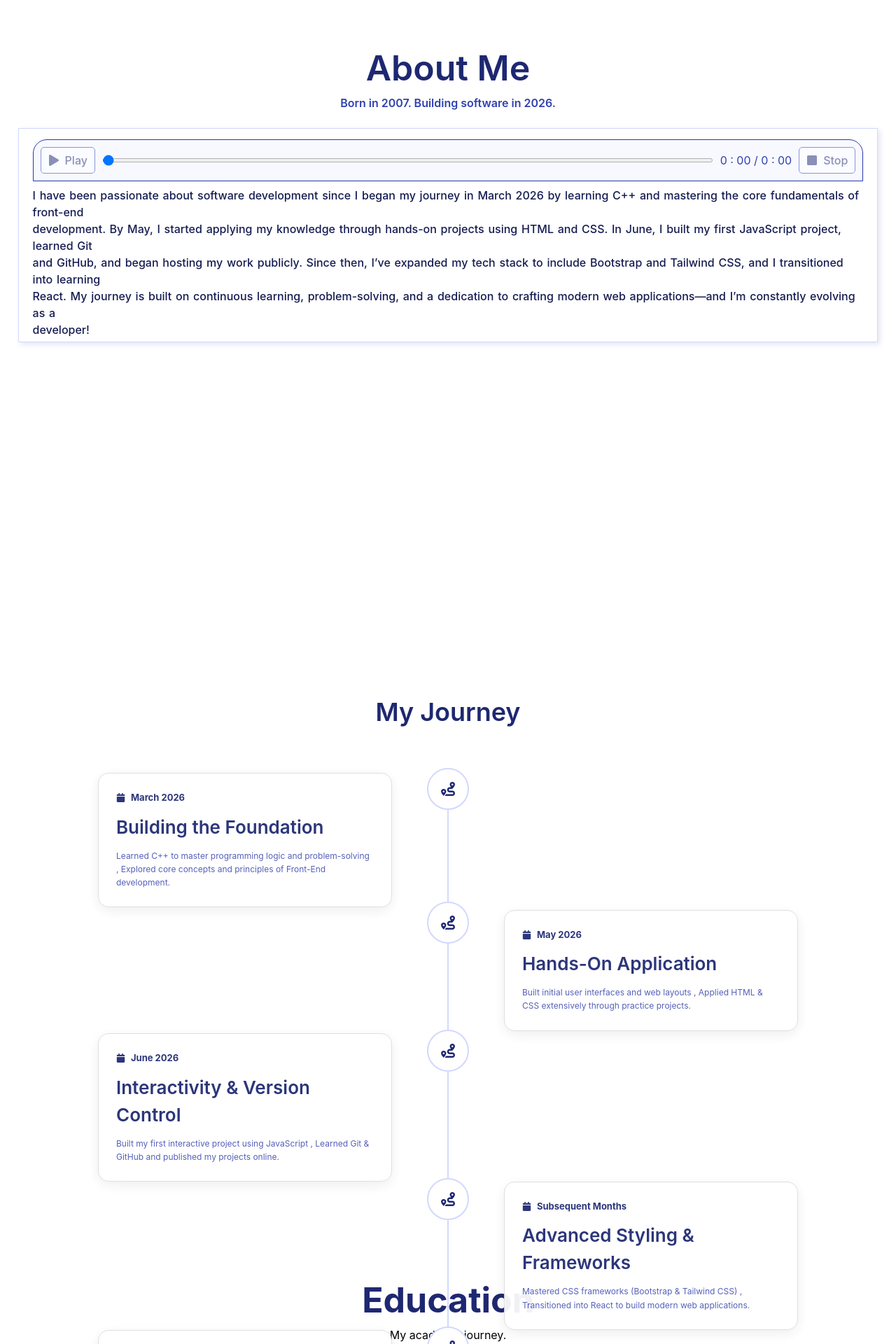
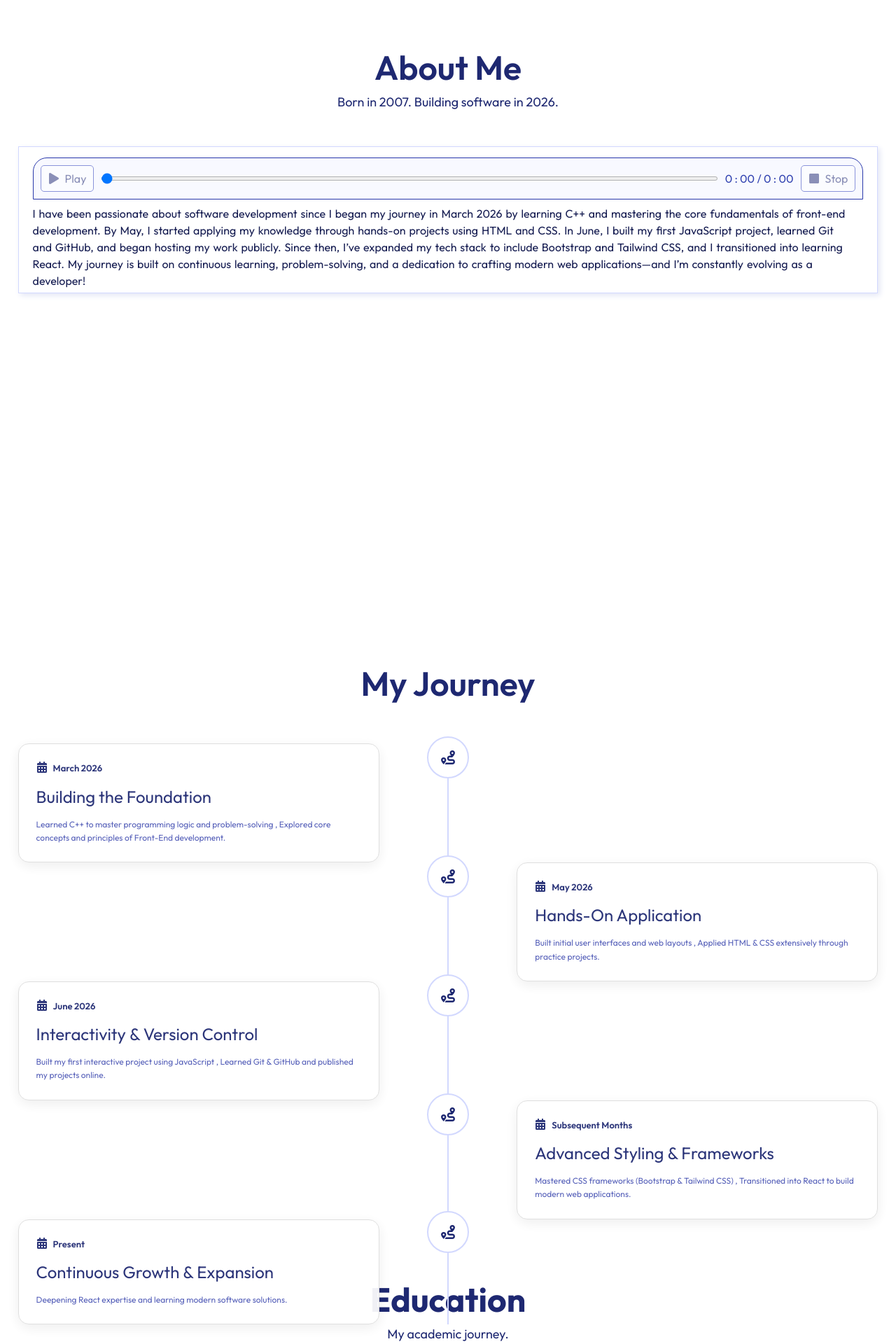
Before and after one commit to samar20ebrahem-cyber/Samar-Ebrahem, a React (Vite) app: page / in a window 1280 px wide. Shown: the part 820-2740 px from the top of the page at 70% size. Built offline with nearby package versions, Linux system fonts and the light colour scheme.

Commit message:
style : adjust spacing in nav , story , journey and education

```diff
--- a/package.json
+++ b/package.json
@@ -10,6 +10,7 @@
     "preview": "vite preview"
   },
   "dependencies": {
+    "@fontsource/outfit": "^5.3.0",
     "@tailwindcss/vite": "^4.3.3",
     "react": "^19.2.8",
     "react-dom": "^19.2.8",
--- a/src/App.jsx
+++ b/src/App.jsx
@@ -1,3 +1,6 @@
+import '@fontsource/outfit/400.css'
+import '@fontsource/outfit/600.css'
+import '@fontsource/outfit/700.css'
 import './App.css'
 import {
   BrowserRouter,
--- a/src/ICS/Education/Education.css
+++ b/src/ICS/Education/Education.css
@@ -1,7 +1,14 @@
-#education {
-    width: 100%;
+.education h1 {
+    font-size: 48px;
+}
+
+.desc-education {
+    font-size: 18px;
     text-align: center;
+    color: #1E2871;
+    font-weight: 500;
 }
+
 .education-timeline-layout {
     display: flex;
     width: 100%;
@@ -10,7 +17,7 @@
     align-items: flex-start;
 }
 
-.education-timeline{
+.education-timeline {
     width: 100px;
     position: relative;
     display: flex;
@@ -25,12 +32,12 @@
     height: 90%;
     background-color: #D7DCFD;
     left: 50%;
-    top: 50px;
+    top: 70px;
     transform: translateX(-50%);
 }
 
 .education-timeline-item {
-     min-height: 233px;
+    min-height: 233px;
     height: auto;
     display: flex;
     align-items: flex-start;
@@ -52,7 +59,7 @@
 
 .education-icon-circle svg {
     font-size: 40px;
-    color: #3041B0;
+    color: #1E2871;
 }
 
 .education-details {
@@ -64,44 +71,23 @@
     box-shadow: 3px 3px 8px #D7DCFD;
     width: 100%;
     text-align: left;
-    padding: 20px;
+    padding: 12px;
     margin-bottom: 20px;
-    height: 233px;
+    height: 230px;
 }
 
-h2 {
+.education-card h2 {
     color: #1E2871;
-    font-weight: 700;
-    font-size: x-large;
+    font-weight: 600;
+    font-size: 32px;
 }
 
-.education-details span {
-    display: flex;
-    gap: 8px;
-    align-items: center;
-}
-
-span p {
+.time-edu p,
+.time-edu svg,
+.educ-location svg,
+.educ-location span {
     color: #3041B0;
-    margin-top: 10px;
-}
-
-.education-institution {
-    color: #3041B0;
-    font-size: 20px;
-    font-weight: 700;
-    margin-block: 10px;
-}
-
-.education-info-icon {
-    font-size: 20px;
-    color: #3041B0;
-}
-
-.education-location{
-    color: #3041B0;
-    font-size: small;
-    font-weight: 400;
+    font-size: 14px;
 }
 
 .education-achievements-title {
@@ -109,10 +95,44 @@ span p {
     font-weight: 600;
 }
 
-.education-achievement-item{
+.education-achievement-item {
     margin-left: 16px;
     color: #3041B0;
     font-size: small;
-    font-weight: 450;
+    font-weight: 400;
     line-height: 25px;
 }
+
+.time-edu {
+    display: flex;
+    align-items: center;
+    gap: 8px;
+}
+
+.educ-location {
+    display: flex;
+    align-items: center;
+    gap: 16px;
+}
+
+.educ-institution,
+.educ-city {
+    display: flex;
+    align-items: center;
+    gap: 8px;
+}
+
+.educ-institution {
+    min-width: 0;
+}
+
+.educ-city {
+    flex-shrink: 0;
+}
+
+.education-institution {
+    color: #3041B0;
+    font-size: 20px;
+    font-weight: 500;
+    margin-block: 10px;
+}
--- a/src/ICS/Education/Education.jsx
+++ b/src/ICS/Education/Education.jsx
@@ -4,11 +4,11 @@ import { GoDotFill } from 'react-icons/go'
 export function Education() {
     return (
         <>
-            <section id='education'>
+            <section className='education'>
                 <h1>Education</h1>
-                <p>My academic journey.</p>
+                <p className='desc-education'>My academic journey.</p>
                 <div className="education-timeline-layout">
-                    <div>
+
                     <div className="education-timeline">
 
                         <div className="education-timeline-item">
@@ -23,25 +23,28 @@ export function Education() {
                             </div>
                         </div>
                     </div>
-                    </div>
+
 
                     <div className='education-details'>
                         <div className='education-card'>
                             <h2>Bachelor of Computer Science and Information Technology</h2>
-
-                            <span>
-                                <FaCalendarAlt className='education-info-icon' />
+                            <div className='time-edu'>
+                                <FaCalendarAlt />
                                 <p>Sep 2026 - Present</p>
-                            </span>
-                            <span>
-                                <FaMapMarkerAlt className='education-info-icon' />
+                            </div>
+                            <div className='educ-location'>
+                                <div className='educ-institution'>
+                                    <FaMapMarkerAlt />
                                     <p className='education-institution'>Al-Riyada University for Science and Technology</p>
-                                <GoDotFill className='education-info-icon' />
-                                <span className='education-location'> Menoufia, Egypt</span>
-                            </span>
+                                </div>
+                                <div className='educ-city'>
+                                    <GoDotFill />
+                                    <span> Menoufia, Egypt</span>
+                                </div>
+                            </div>
                             <p className='education-achievements-title'>Key Achievements:</p>
                             <ul>
-                                <li className='education-achievement-item'>Currently enrolled as a first-year student in the Bachelor of Computer Science and Information Technology program, focusing on developing a strong foundation <br />
+                                <li className='education-achievement-item'>Currently enrolled as a first-year student in the Bachelor of Computer Science and Information Technology program, focusing on developing a strong foundation
                                     in computer science, programming, and software development.</li>
                             </ul>
                         </div>
@@ -49,20 +52,24 @@ export function Education() {
                         <div className='education-card'>
                             <h2>Azhar Secondary School</h2>
 
-                            <span>
-                                <FaCalendarAlt className='education-info-icon' />
+                            <div className='time-edu'>
+                                <FaCalendarAlt />
                                 <p>Sep 2023 - Jun 2025</p>
-                            </span>
-                            <span>
-                                <FaMapMarkerAlt className='education-info-icon' />
+                            </div>
+                            <div className='educ-location'>
+                                <div className="educ-institution">
+                                    <FaMapMarkerAlt />
                                     <p className='education-institution'>Abu El-Matamir Girls’ Al-Azhar Institute</p>
-                                <GoDotFill className='education-info-icon' />
+                                </div>
+                                <div className="educ-city">
+
+                                    <GoDotFill />
                                     <span className='education-location'>Beheira, Egypt</span>
-                            </span>
+                                </div>
+                            </div>
                             <p className='education-achievements-title'>Key Achievements:</p>
                             <ul>
-
-                                <li className='education-achievement-item'> Successfully completed secondary education in 2025 after beginning the program in 2023, building a strong academic foundation for pursuing higher education <br />
+                                <li className='education-achievement-item'> Successfully completed secondary education in 2025 after beginning the program in 2023, building a strong academic foundation for pursuing higher education
                                     in Computer Science.</li>
                             </ul>
                         </div>
--- a/src/ICS/Header/Header.jsx
+++ b/src/ICS/Header/Header.jsx
@@ -7,9 +7,8 @@ export function Header() {
             <section id='home'>
                 <h1>Samar Ebrahem </h1>
                 <p className='hero-role'>Front-end Developer</p>
-                <p className='hero-description'>Passionate Frontend Developer,Lifelong learner,<br />
-                    Building clean, Modern and use-focused web <br />
-                    experiences.</p>
+                <p className='hero-description'>Passionate Frontend Developer,Lifelong learner, Building clean, <br />
+                    Modern and use-focused web experiences.</p>
                 <div className='social-links'>
                     <div className='social-link'>
                         <FaEnvelope className='social-icon' />
--- a/src/ICS/Journey/Journey.css
+++ b/src/ICS/Journey/Journey.css
@@ -1,12 +1,8 @@
-.journey {
-    padding: 50px 20px;
-}
-
 .journey h1 {
     text-align: center;
-    margin-bottom: 60px;
+    margin-bottom: 50px;
     color: #1E2871;
-    font-size: 36px;
+    font-size: 48px;
     font-weight: 600;
 }
 
@@ -14,8 +10,7 @@
 .journey-timeline {
     position: relative;
     width: 100%;
-    max-width: 1000px;
-    margin: auto;
+    margin-inline: auto;
 }
 
 /* الخط اللي في النص */
@@ -33,7 +28,6 @@
 .journey-timeline-item {
     position: relative;
     width: 100%;
-    min-height: 180px;
     display: flex;
     align-items: center;
 }
@@ -87,12 +81,11 @@
     z-index: 2;
 }
 
-.journey-time {
+.journey-data {
     display: flex;
-    align-items: center;
     gap: 8px;
     color: #1E2871;
-    font-weight: 700;
+    font-weight: 600;
     font-size: 13px;
 }
 
@@ -100,16 +93,16 @@
     font-size: 20px;
 }
 
-
 .journey-item-icon {
     color: #1E2871;
+    font-size: 16px;
 }
 
 .journey-card h2 {
-    margin: 12px 0;
+    margin: 12px auto;
     color: #1E2871;
-    font-weight: 600;
-    font-size: 26px;
+    font-weight: 500;
+    font-size: 24px;
 }
 
 .journey-card p {
--- a/src/ICS/Journey/Journey.jsx
+++ b/src/ICS/Journey/Journey.jsx
@@ -6,7 +6,6 @@ export function Journey() {
         <>
             <section className="journey">
                 <h1>My Journey</h1>
-
                 <div className="journey-timeline">
                     {
                         JourneyData.map((item, index) => {
@@ -15,7 +14,7 @@ export function Journey() {
                                 <div key={item.id} className={`journey-timeline-item ${index % 2 === 0 ? 'journey-left' : 'journey-right'
                                     }`}>
                                     <div className="journey-card">
-                                        <span className='journey-time'>
+                                        <span className='journey-data'>
                                             <Icon className='journey-item-icon' />
                                             <span>{item.time}</span>
                                         </span>
--- a/src/ICS/Story/About.css
+++ b/src/ICS/Story/About.css
@@ -5,22 +5,22 @@
 
 #about h1 {
     color: #1E2871;
-    font-size: 50px;
+    font-size: 48px;
     font-weight: 600;
 }
 
 .about-subtitle {
-    color: #3041B0;
-    font-size: medium;
-    font-weight: 600;
-
+    color: #1E2871;
+    font-size: 18px;
+    font-weight: 500;
 }
 
 .about-audio-layout {
     border: 1px solid #D2D8FE;
     box-shadow: 3px 3px 8px #e2e5f5;
     padding: 5px 20px;
-    margin-top: 24px;
+    margin-top: 50px;
+    width: 100%;
 }
 
 .about-audio-player {
--- a/src/index.css
+++ b/src/index.css
@@ -1,4 +1,3 @@
-
 @import "tailwindcss";
 *{
     margin: 0;
@@ -8,6 +7,7 @@
 body{
     width: 96%;
     margin-inline: auto;
+    font-family: 'Outfit', sans-serif;
 }
 section{
     margin-bottom: 80px;
```
Also changed, not shown: src/ICS/Journey/JourneyData.js (+6 -6 lines), src/ICS/Navbar/Navbar.css (+26 -18 lines), 1 other file (tests, documents, lock files or other folders). Lines whose indentation alone changed are shown as unchanged.
